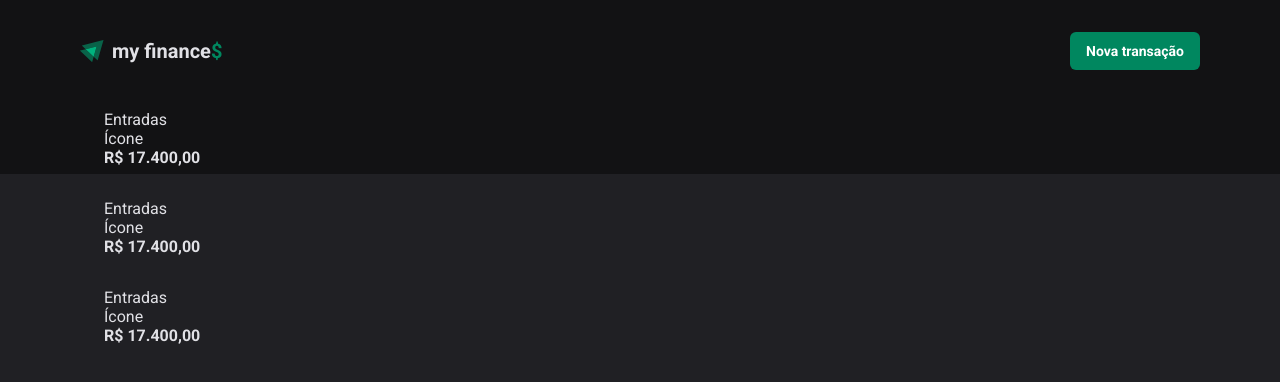
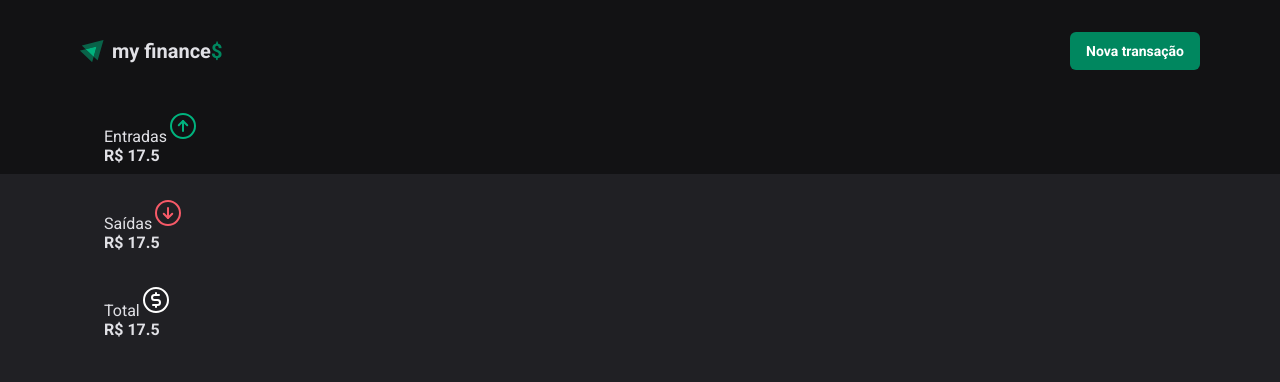
Before and after one commit to Matheus-Pazinati/my-finances-2.0, a React (Vite) app: page / in a window 1280 px wide. Shown: the top 382 px of the page. Built offline with nearby package versions, Linux system fonts and the light colour scheme.

Commit message:
Altera componente SummaryCard para o mesmo receber propriedades

```diff
--- a/package.json
+++ b/package.json
@@ -10,6 +10,7 @@
   },
   "dependencies": {
     "@types/styled-components": "^5.1.26",
+    "phosphor-react": "^1.4.1",
     "react": "^18.2.0",
     "react-dom": "^18.2.0",
     "styled-components": "^5.3.6"
--- a/src/components/Summary/components/SummaryCard/index.tsx
+++ b/src/components/Summary/components/SummaryCard/index.tsx
@@ -1,11 +1,19 @@
-export function SummaryCard() {
+import { ArrowCircleUp } from 'phosphor-react'
+
+interface SummaryCardProps {
+  title: string;
+  Icon: typeof ArrowCircleUp;
+  amount: number;
+}
+
+export function SummaryCard({ title, Icon, amount }: SummaryCardProps) {
   return (
     <div>
       <header>
-        <span>Entradas</span>
-        <p>Ícone</p>
+        <span>{title}</span>
+        <Icon size={32} />
       </header>
-      <strong>R$ 17.400,00</strong>
+      <strong>R$ {amount}</strong>
     </div>
   )
 }
--- a/src/components/Summary/index.tsx
+++ b/src/components/Summary/index.tsx
@@ -1,12 +1,24 @@
 import { SummaryCard } from "./components/SummaryCard";
-import { SummaryContainer } from "./styles";
+import { EarningsIcon, ExpenseIcon, SummaryContainer, TotalIcon } from "./styles";
 
 export function Summary() {
   return (
     <SummaryContainer>
-      <SummaryCard />
-      <SummaryCard />
-      <SummaryCard />
+      <SummaryCard
+        title="Entradas"
+        Icon={EarningsIcon}
+        amount={17.500}
+      />
+      <SummaryCard
+        title="Saídas"
+        Icon={ExpenseIcon}
+        amount={17.500}
+      />
+      <SummaryCard
+        title="Total"
+        Icon={TotalIcon}
+        amount={17.500}
+      />
     </SummaryContainer>
   )
 }
--- a/src/components/Summary/styles.ts
+++ b/src/components/Summary/styles.ts
@@ -1,4 +1,5 @@
 import styled from "styled-components";
+import { ArrowCircleUp, ArrowCircleDown, CurrencyCircleDollar } from 'phosphor-react'
 
 export const SummaryContainer = styled.section`
   width: 100%;
@@ -10,3 +11,15 @@ export const SummaryContainer = styled.section`
   grid-template-columns: 1fr;
   gap: 2rem;
 `
+
+export const EarningsIcon = styled<typeof ArrowCircleUp>(ArrowCircleUp)`
+  color: ${({theme}) => theme["green-300"]};
+`
+
+export const ExpenseIcon = styled<typeof ArrowCircleDown>(ArrowCircleDown)`
+  color: ${({theme}) => theme["red-300"]}
+`
+
+export const TotalIcon = styled<typeof CurrencyCircleDollar>(CurrencyCircleDollar)`
+  color: ${({theme}) => theme.white}
+`
```
Also changed, not shown: 1 other file (tests, documents, lock files or other folders).
